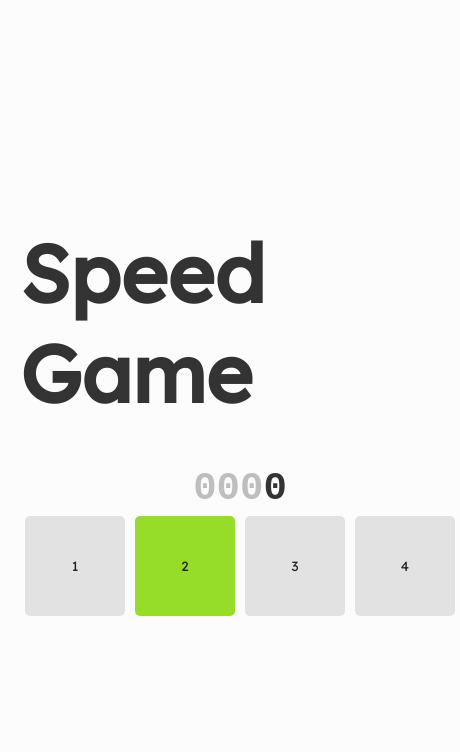
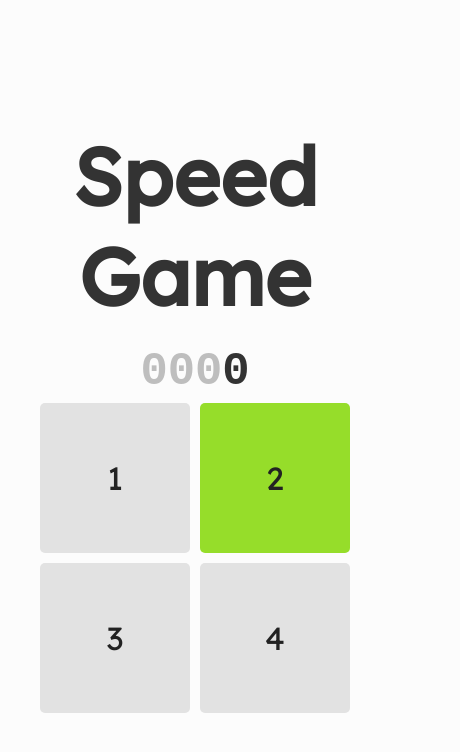
Before and after one commit to Corned/speedgame, a React app in the folder client/: page / in a window 390 px wide. Shown: the whole page, 460 px wide, since content can reach past the window. Built offline with nearby package versions, Linux system fonts and the light colour scheme.

Commit message:
responsiveness

```diff
--- a/client/src/_variables.scss
+++ b/client/src/_variables.scss
@@ -1,3 +1,4 @@
+// Light colors
 $primary: rgb(252, 252, 252);
 $secondary: rgb(226, 226, 226);
 $error: #B00020;
@@ -7,8 +8,7 @@ $on-primary-muted: rgb(190, 190, 190);
 $on-secondary: #222222;
 $on-error: white;
 
-
-
+// Dark colors
 $primary-dark: rgb(32, 32, 32);
 $secondary-dark: rgb(82, 82, 82);
 $error-dark: #B00020;
@@ -17,3 +17,6 @@ $on-primary-dark: #dddddd;
 $on-primary-muted-dark: rgb(109, 109, 109);
 $on-secondary-dark: #cecece;
 $on-error-dark: white;
+
+// Screen
+$max-width: 670px;
--- a/client/src/components/App/index.scss
+++ b/client/src/components/App/index.scss
@@ -3,12 +3,12 @@
 .app {
   display: flex;
   flex-direction: column;
-  justify-content: center;;
+  justify-content: center;
   height: 100%;
 }
 
 .app__header {
   margin: 0 auto;
   font-size: 5em;
-  margin-bottom: 0.3em;
+  text-align: center;
 }
--- a/client/src/components/Buttons/index.js
+++ b/client/src/components/Buttons/index.js
@@ -3,7 +3,15 @@ import classnames from "classnames"
 
 import "./index.scss"
 
-const Buttons = ({ count, target, failure }) => {
+const Buttons = (props) => {
+  const {
+    count,
+    target,
+    failure,
+    handleClick,
+  } = props
+
+
   return (
     <div className="game__buttons">
       {new Array(count).fill(0).map((_, index) => {
@@ -13,7 +21,7 @@ const Buttons = ({ count, target, failure }) => {
         )
 
         return (
-          <button className={classes} key={index}>
+          <button className={classes} key={index} onClick={handleClick(index + 1)}>
             { index + 1}
           </button>
         )
--- a/client/src/components/Buttons/index.scss
+++ b/client/src/components/Buttons/index.scss
@@ -1,14 +1,24 @@
 @import "../../variables";
 
 .game__buttons {
-  display: flex;
-  flex-direction: row;
+  display: grid;
+  grid-template-columns: repeat(1fr, 4);
+  grid-template-areas: ". . . .";
+
+  @media only screen and (max-width: $max-width) {
+    grid-template-columns: repeat(1fr, 2);
+    grid-template-rows: repeat(1fr, 2);
+    grid-template-areas: ". ."
+                         ". .";
+  }
 }
 
 .game__button {
-  width: 100px;
-  height: 100px;
+  width: 150px;
+  height: 150px;
+  font-size: 2em;;
   margin: 5px;
+  user-select: none;
 
   &.active {
     background: rgb(150, 221, 42);
--- a/client/src/components/Game/index.js
+++ b/client/src/components/Game/index.js
@@ -13,10 +13,15 @@ const Game = () => {
 
   //setTimeout(() => setScore(score + 1), 2)
 
+  const handleClick = (buttonIndex) => (event) => {
+    event.preventDefault()
+    setTarget(buttonIndex)
+  }
+
   return (
     <div className="game">
       <ScoreCounter score={score}/>
-      <Buttons count={buttonCount} target={target} failure={false}/>
+      <Buttons count={buttonCount} target={target} failure={false} handleClick={handleClick}/>
     </div>
   )
 }
--- a/client/src/components/ScoreCounter/index.scss
+++ b/client/src/components/ScoreCounter/index.scss
@@ -7,7 +7,7 @@
 
   & > * {
     font-family: monospace;
-    font-size: 3em;
+    font-size: 3.5em;
   }
 
   & > .score-counter__muted {
--- a/client/src/index.scss
+++ b/client/src/index.scss
@@ -15,6 +15,7 @@
 
 html {
   height: 100%;
+  touch-action: pan-y;
 }
 
 body {
```
